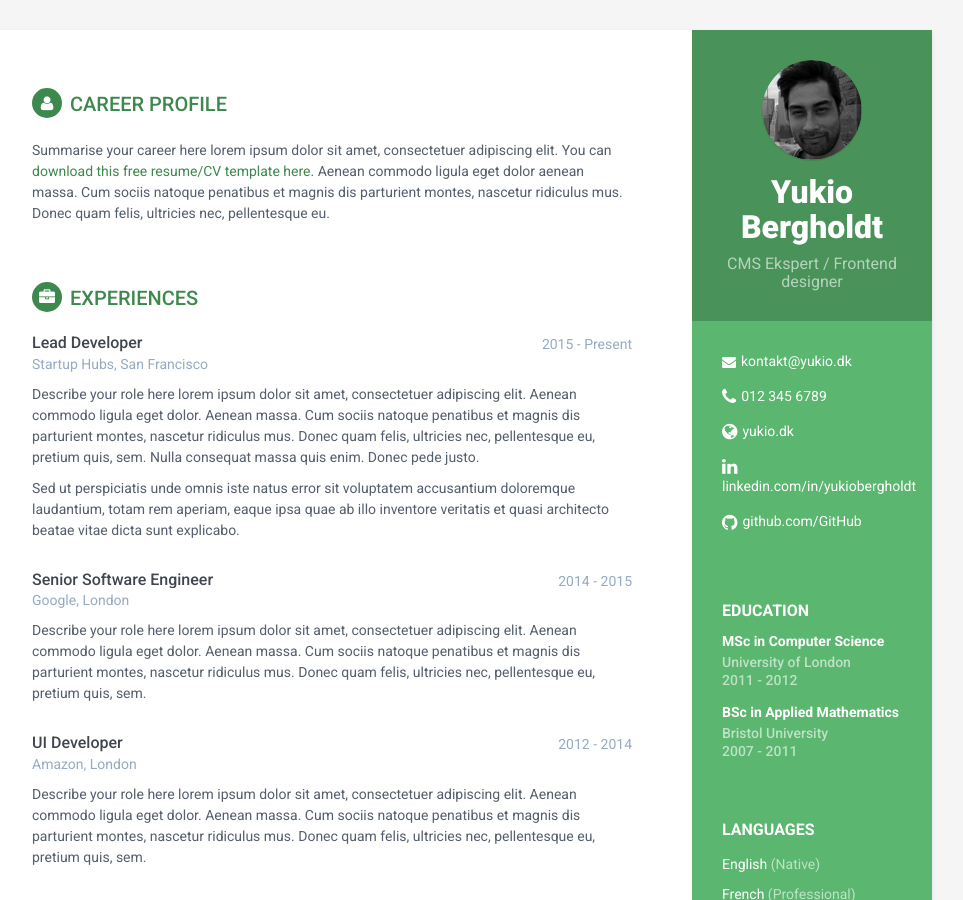
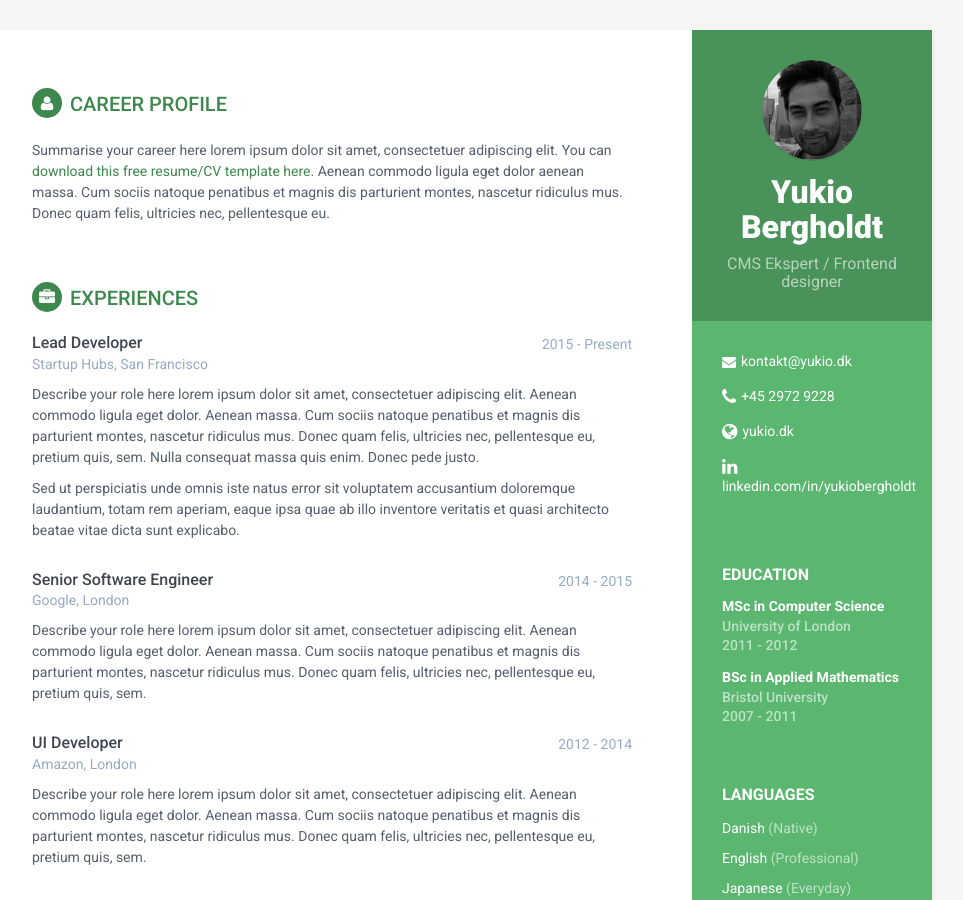
Before and after one commit to yukiob/online-cv, a Jekyll site: the page built from index.html, in a window 1280 px wide and 900 px high. Shown: the whole window, without its empty margins (188-1151 px from the left). Built offline with Jekyll 4.4.1, drawn with Linux system fonts in a browser that asks for light colours; some of the changed text lies outside the part shown.

Commit message:
Revert "Revert "update""
This reverts commit 4e607ff5e82169745516f03092872e857028a6de.

```diff
--- a/_includes/language.html
+++ b/_includes/language.html
@@ -1,8 +1,8 @@
 <div class="languages-container container-block">
 <h2 class="container-block-title">Languages</h2>
 <ul class="list-unstyled interests-list">
-<li>English <span class="lang-desc">(Native)</span></li>
-<li>French <span class="lang-desc">(Professional)</span></li>
-<li>Spanish <span class="lang-desc">(Professional)</span></li>
+<li>Danish <span class="lang-desc">(Native)</span></li>
+<li>English <span class="lang-desc">(Professional)</span></li>
+<li>Japanese <span class="lang-desc">(Everyday)</span></li>
 </ul>
 </div><!--//interests-->
--- a/_includes/sidebar.html
+++ b/_includes/sidebar.html
@@ -14,32 +14,32 @@
                    {% if site.email %}
                     <li class="email"><i class="fa fa-envelope"></i><a href="mailto: {{site.email}}">{{site.email}}</a></li>
                     {% else %}
-                    <li class="email"><i class="fa fa-envelope"></i><a href="mailto:alan.doe@website.com">alan.doe@website.com</a></li>
+                    <li class="email"><i class="fa fa-envelope"></i><a href="mailto:kontakt@yukio.dk">kontakt@yukio.dk</a></li>
                     {% endif %}
 
                     {% if site.phone %}
                     <li class="phone"><i class="fa fa-phone"></i><a href="tel:{{site.phone}}">{{site.phone}}</a></li>
                     {% else %}
-                    <li class="phone"><i class="fa fa-phone"></i><a href="tel:012 345 6789">012 345 6789</a></li>
+                    <li class="phone"><i class="fa fa-phone"></i><a href="tel:+45 2972 9228">+45 2972 9228</a></li>
                     {% endif %}
 
                     {% if site.website %}
                     <li class="website"><i class="fa fa-globe"></i><a href="http://{{site.website}}" target="_blank">{{site.website}}</a></li>
                     {% else %}
-                    <li class="website"><i class="fa fa-globe"></i><a href="http://blog.webjeda.com" target="_blank">blog.webjeda.com</a></li>
+                    <li class="website"><i class="fa fa-globe"></i><a href="http://yukio.dk" target="_blank">yukio.dk</a></li>
                     {% endif %}
 
                     {% if site.linkedin %}
                     <li class="linkedin"><i class="fa fa-linkedin"></i><a href="https://in.linkedin.com/in/{{site.linkedin}}" target="_blank">linkedin.com/in/{{site.linkedin}}</a></li>
                     {% else %}
-                    <li class="linkedin"><i class="fa fa-linkedin"></i><a href="https://in.linkedin.com/in/sharath-kumar-87669956" target="_blank">linkedin.com/in/sharathdt</a></li>
+                    <li class="linkedin"><i class="fa fa-linkedin"></i><a href="https://in.linkedin.com/in/yukiob" target="_blank">linkedin.com/in/yukiob</a></li>
                     {% endif %}
 
-                    {% if site.github %}
+                    <!-- github {% if site.github %}
                     <li class="github"><i class="fa fa-github"></i><a href="http://github.com/{{site.github}}" target="_blank">github.com/{{site.github}}</a></li>
                     {% else %}
                     <li class="github"><i class="fa fa-github"></i><a href="http://github.com/sharu725" target="_blank">github.com/sharu725</a></li>
-                    {% endif %}
+                    {% endif %} -->
 
                   <!-- twitter
                     {% if site.twitter %}
```
